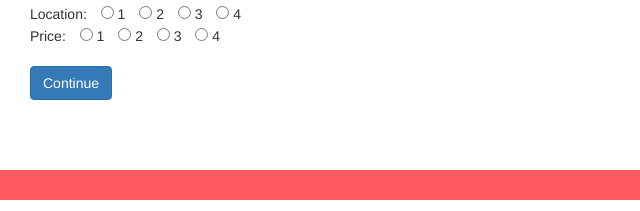
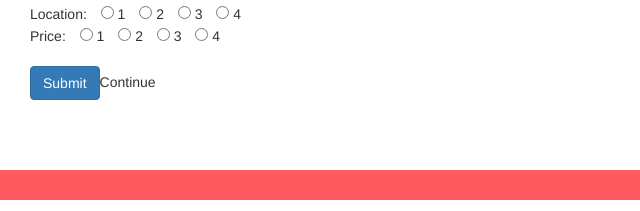
Before and after one commit to LivaniPillay/dataAnalytics_team6, a website: page views/pages/personalDetails.html in a window 1280 px wide. Shown: the part 671-882 px from the top of the page, 0-640 px from the left. Drawn offline with nearby package versions, Linux system fonts and the light colour scheme.

Commit message:
GoogleSheet

```diff
--- a/views/pages/personalDetails.html
+++ b/views/pages/personalDetails.html
@@ -7,6 +7,7 @@
       <link rel="stylesheet" href="https://maxcdn.bootstrapcdn.com/bootstrap/3.3.1/css/bootstrap.min.css">
       <link rel="stylesheet" href="/stylesheets/main.css">
    </head>
+   <form action="https://docs.google.com/spreadsheets/d/1vt6RPTdMgBYXmT-7OFyUesnQXfVYvH7L2rbumE4eTbg/edit?usp=sharing" method="post">
    <body>
       <h1 text-align: center;
          style= "text-align:center;" class="airbnb">
@@ -59,7 +60,7 @@
             <input type="radio" name="price" value="3" style="margin-left:10px;"> 3
             <input type="radio" name="price" value="4" style="margin-left:10px;"> 4
             <br><br>
-            <button id="personalDetailsSubmit" class="btn btn-primary">Continue</button>
+            <input type="submit" id="personalDetailsSubmit" class="btn btn-primary">Continue</button>
             <br><br>
       </div>
       <br>
@@ -81,4 +82,5 @@
          </style>
       </div>
    </body>
+   </form>
 </html>
```
